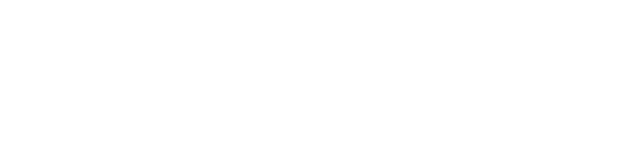
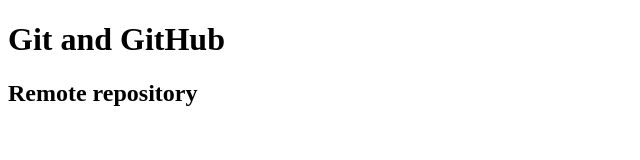
Before and after one commit to JanaKudlickova/my-super-website, a plain HTML site: page index.html in a window 1280 px wide. Shown: the whole page, without its empty margins (0-640 px from the left). Drawn offline with Linux system fonts and the light colour scheme.

Commit message:
Changed index.html

```diff
--- a/index.html
+++ b/index.html
@@ -2,9 +2,10 @@
 <html>
 <head>
   <meta charset="UTF-8">
-  <title>title</title>
+  <title>My Super Website</title>
 </head>
 <body>
-
+  <h1>Git and GitHub</h1>
+  <h2>Remote repository</h2>
 </body>
 </html>
```
